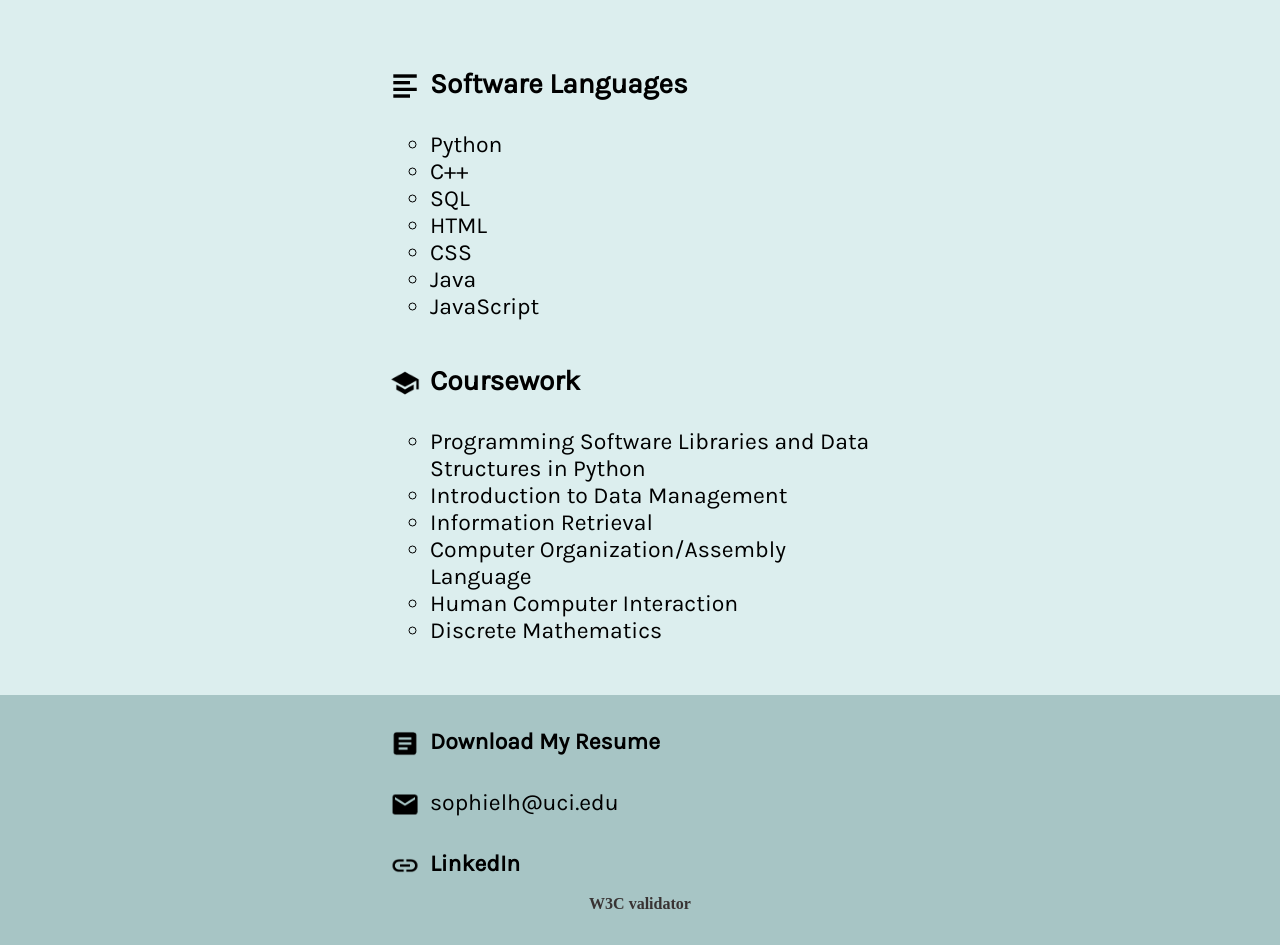
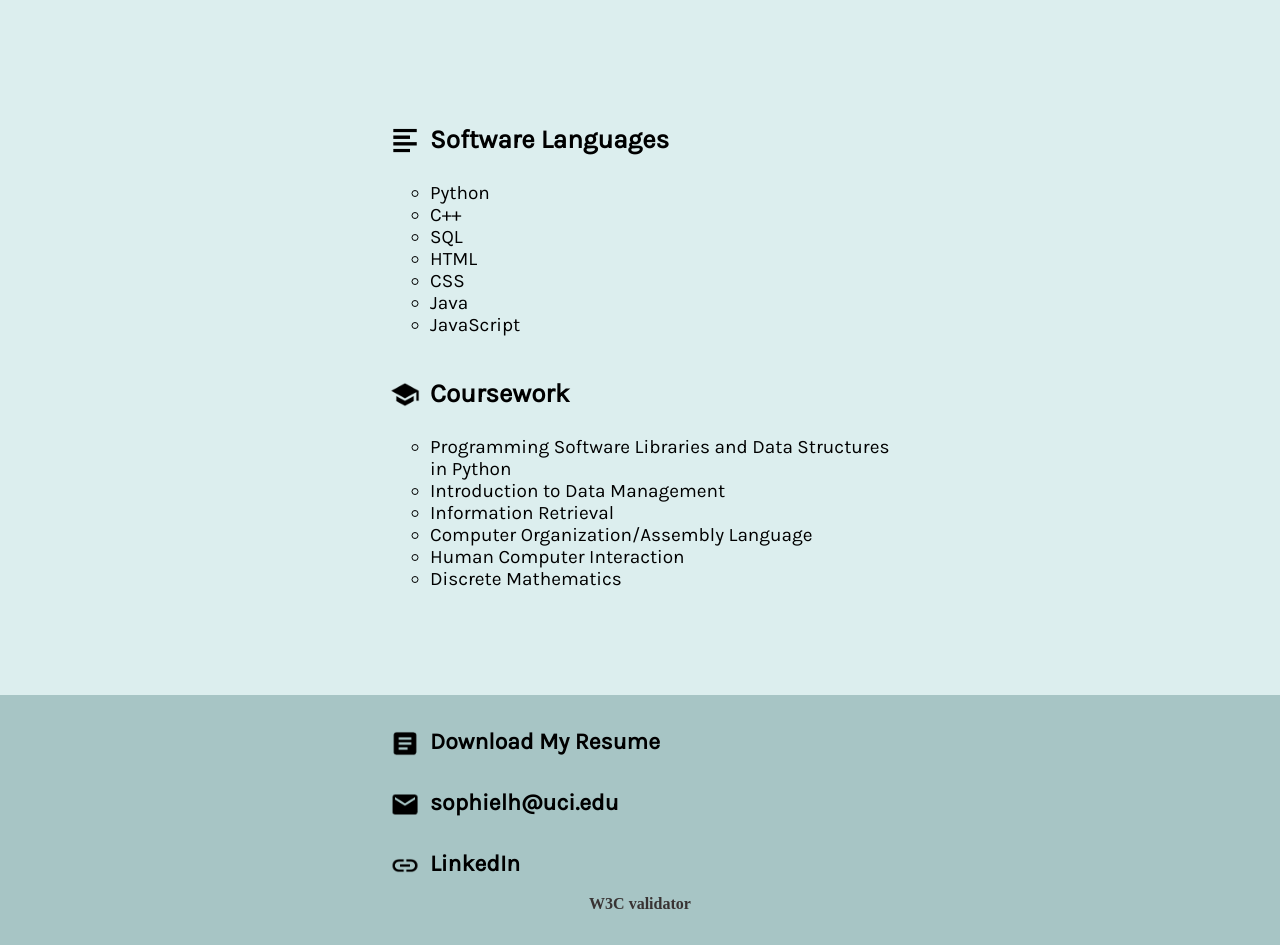
Before and after one commit to sophiehuynh/sophiehuynh.github.io, a plain HTML site: page index.html in a window 1280 px wide. Shown: the part 940-1885 px from the top of the page. Drawn offline with nearby package versions, Linux system fonts and the light colour scheme.

Commit message:
modified font text sizes

```diff
--- a/index.html
+++ b/index.html
@@ -62,7 +62,7 @@ EMAIL: sophielh@uci.edu
   <div id="Contact">
     <div class="inner">
       <div><img src="article.png" class="icon" alt="article icon"><a href="SHResume.pdf" download="SophieHuynh_Resume" class="iconText">Download My Resume</a></div>
-      <div><img src="email.png" class="icon" alt="email icon"><span class="iconText">sophielh@uci.edu</span></div>
+      <div><img src="email.png" class="icon" alt="email icon"><span class="iconText email">sophielh@uci.edu</span></div>
       <img src="link.png" class="icon" alt="link icon"><span><a href="https://www.linkedin.com/in/sophie-h-a812a6119" class="iconText">LinkedIn</a></span>
     </div>
   </div>
--- a/style.css
+++ b/style.css
@@ -70,7 +70,7 @@ p {
 
 ul {
     list-style:circle;
-    font-size: 23px;
+    font-size: 19px;
 }
 
 img {
@@ -139,8 +139,12 @@ img {
     padding:0px;
     margin:0px;
     margin-left:10px;
-    font-size: 28px;
+    font-size: 26px;
     font-weight:bold;
+}
+
+.email {
+    font-weight: bold;
 }
 
 @media screen and (max-width: 640px) {
```
Also changed, not shown: readme.txt.
